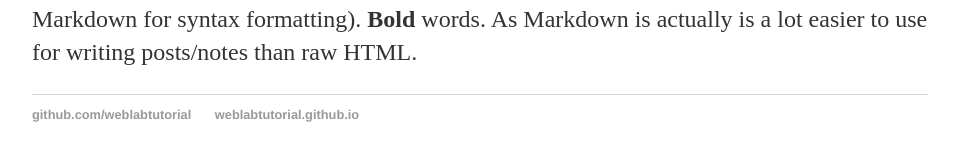
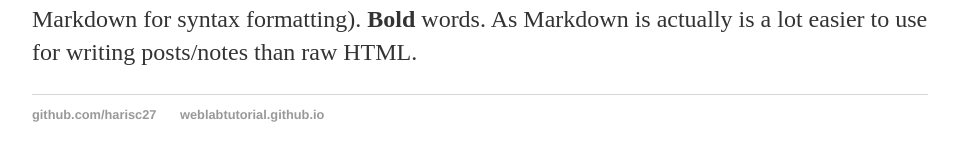
Before and after one commit to HarisC27/HarisC27.github.io, a Jekyll site: the page built from _posts/2021-09-01-site-launched.md, in a window 1280 px wide. Shown: the part 320-481 px from the top of the page, without its empty margins (160-1119 px from the left). Built offline with Jekyll 4.4.1, drawn with Linux system fonts in a browser that asks for light colours.

Commit message:
Update default.html

```diff
--- a/_layouts/default.html
+++ b/_layouts/default.html
@@ -19,7 +19,7 @@
   </div>
   <footer>
    <ul>
-    <li><a href="https://github.com/weblabtutorial">github.com/weblabtutorial</a></li>
+    <li><a href="https://github.com/harisc27">github.com/harisc27</a></li>
    <li><a href="https://weblabtutorial.github.io"> weblabtutorial.github.io </a></li>
    </ul>
   </footer>
```
